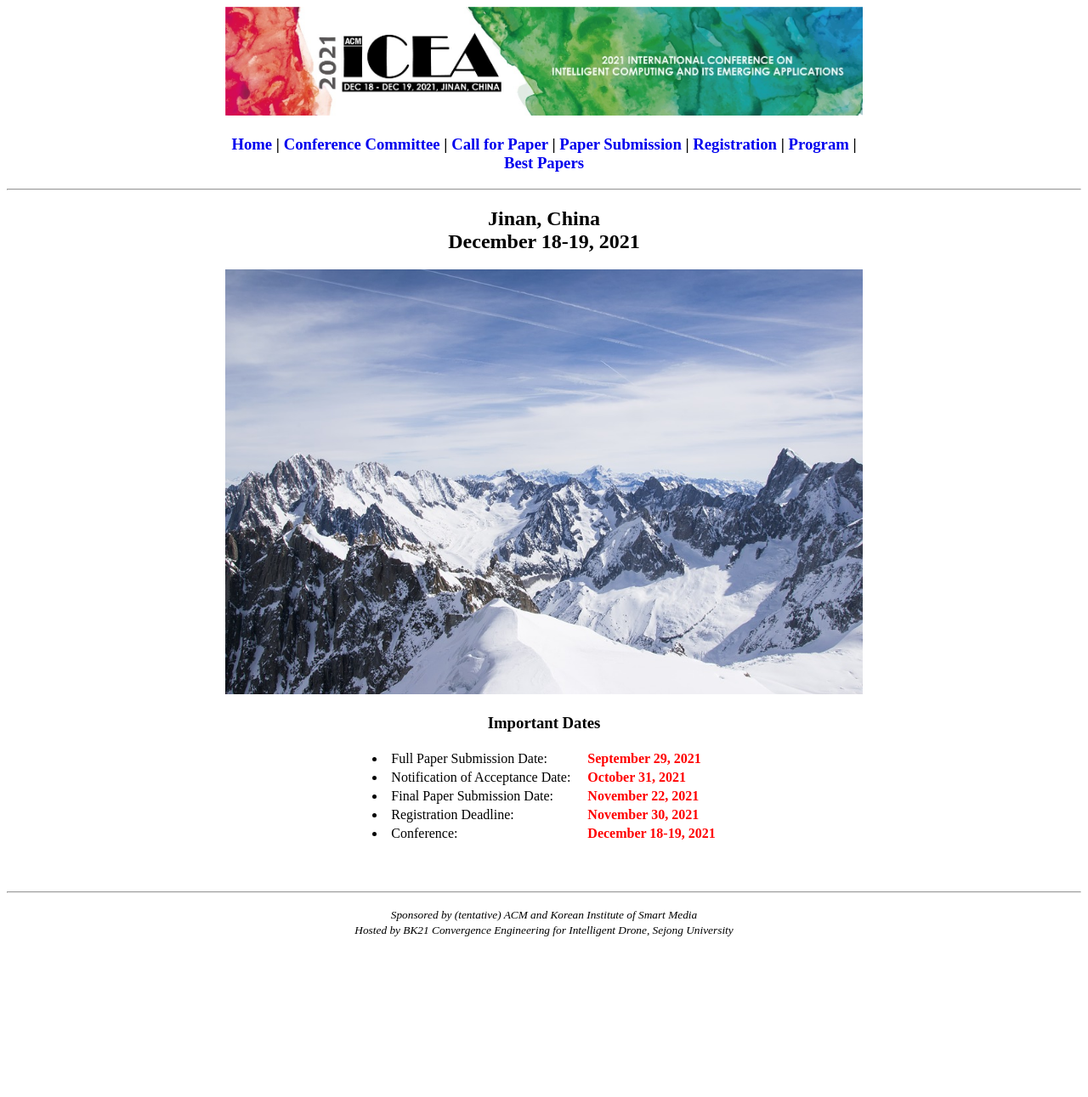
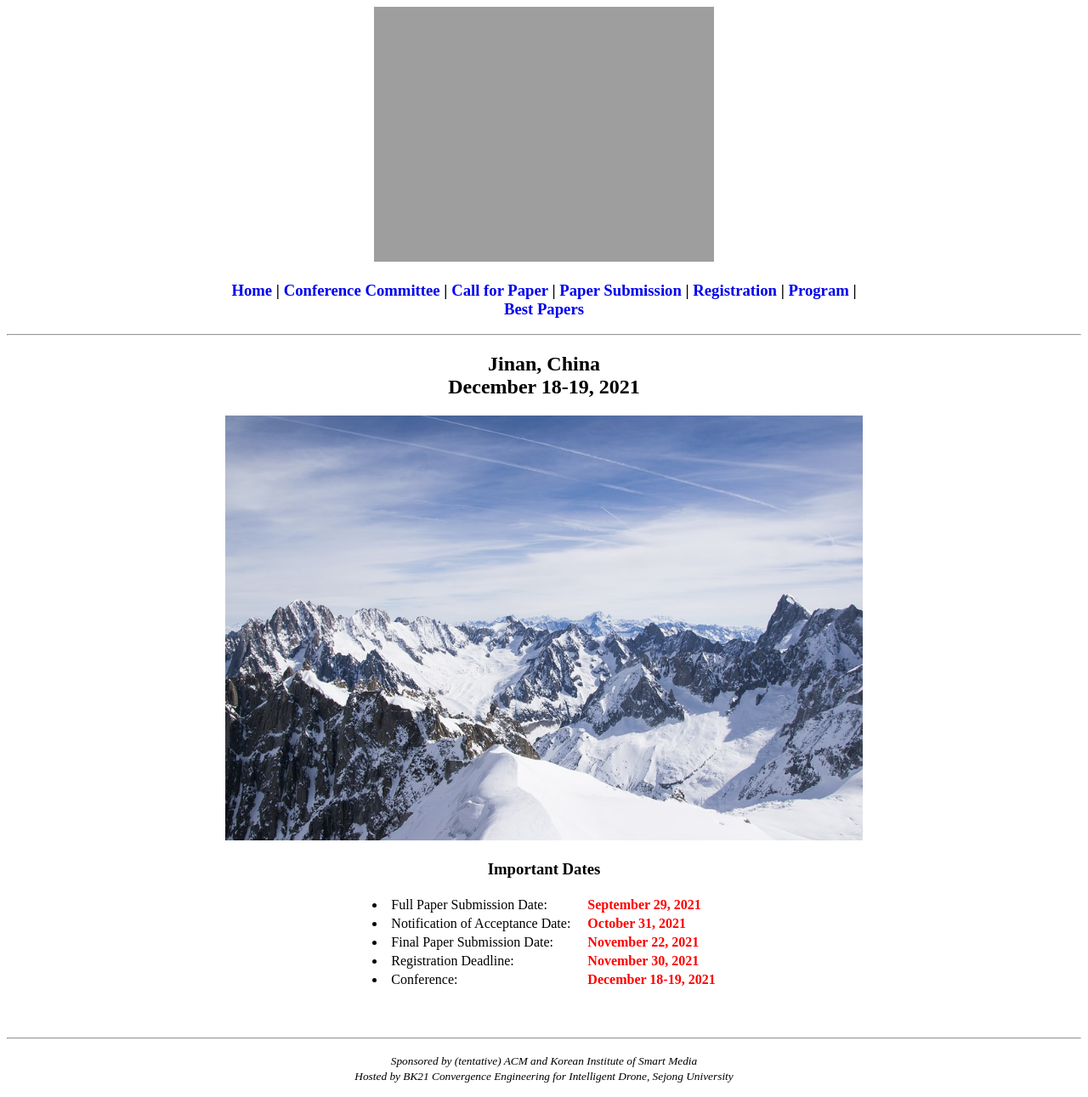
Before and after one commit to icea-conf/2021, a Jekyll site: the page built from index.html, in a window 1280 px wide. Shown: the whole page at 85% size. Built offline with Jekyll 4.4.1, drawn with Linux system fonts in a browser that asks for light colours; the list of posts is cut into pages by our own code; before the commit the page ends 1119 px from its top, so only the background shows below that.

Commit message:
Update header.html

```diff
--- a/_includes/header.html
+++ b/_includes/header.html
@@ -2,7 +2,7 @@
     <div>
         <center>
             <header>
-                <a href="http://icea-conf.github.io/2021"><img src="https://icea-conf.github.io/2021/image/ICEA2021-Banner-v2.0.jpg" alt="" style="max-width: 100%; height: auto;"></a>
+                <a href="http://icea-conf.github.io/2021"><img src="https://icea-conf.github.io/2021/image/ICEA2021-Banner.jpg" alt="" style="max-width: 100%; height: auto;"></a>
             </header>
 
             <h3><a style="text-decoration:none" href='http://icea-conf.github.io/2021'> Home</a> | <a style="text-decoration:none" href='http://icea-conf.github.io/2021/committee/'>Conference Committee</a> | <a style="text-decoration:none" href='http://icea-conf.github.io/2021/papers/'>Call for Paper</a> | <a style="text-decoration:none" href='http://icea-conf.github.io/2021/submission/'>Paper Submission</a> | <a style="text-decoration:none" href='http://icea-conf.github.io/2021/registration/'>Registration</a> | <a style="text-decoration:none" href='http://icea-conf.github.io/2021/program/'>Program</a> | <a style="text-decoration:none" href='http://icea-conf.github.io/2021/best_papers/'>Best Papers</a></h3>
```
